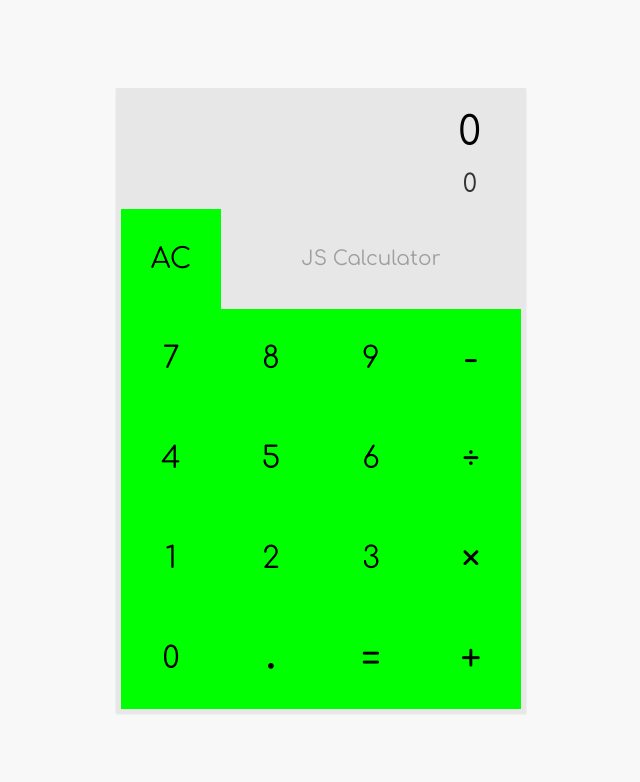
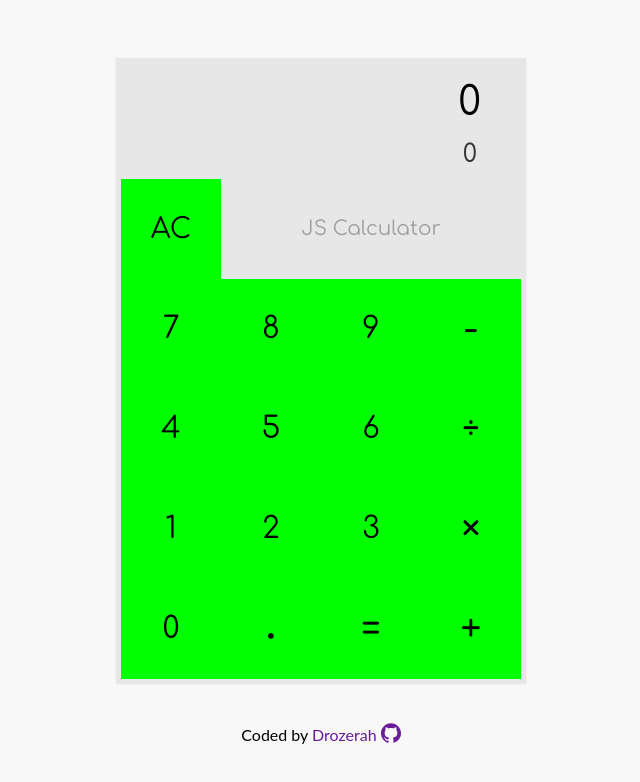
Before and after one commit to Drozerah/JavaScript_Calculator, a plain HTML site: page index.html in a window 1280 px wide. Shown: the whole page, without its empty margins (319-959 px from the left). Drawn offline with Linux system fonts and the light colour scheme.

Commit message:
Added Footer

```diff
--- a/index.html
+++ b/index.html
@@ -12,7 +12,7 @@
 </head>
 <body>
 
-    <div id="main">
+    <main>
         <ul class="calculator" id="calculator">
             <li id="display">0</li>
             <li id="sub-display">0</li>
@@ -35,7 +35,21 @@
             <li class="btn action" data-btn-action="=">=</li>
             <li class="btn action" data-btn-action="+">+</li>
         </ul>
-    </div>
+    </main>
+    <footer>
+        Coded by <a href="https://github.com/Drozerah" class="drozerah" target="_blank" title="Drozerah web développeur - trouvez moi sur GitHub">
+            <span>Drozerah</span>
+            <!--
+                Bonjour, vous recherchez un contributeur pour l'un de vos projets web
+                ou encore, pour la création de votre site internet ? N'hésitez pas à me
+                contacter, plus d'informations à mon sujet en suivant ce lien :
+                https://myproject.com/humans.txt
+            -->
+            <svg aria-labelledby="simpleicons-github-icon" role="img" viewBox="0 0 24 24" xmlns="http://www.w3.org/2000/svg">
+                <path d="M12 .297c-6.63 0-12 5.373-12 12 0 5.303 3.438 9.8 8.205 11.385.6.113.82-.258.82-.577 0-.285-.01-1.04-.015-2.04-3.338.724-4.042-1.61-4.042-1.61C4.422 18.07 3.633 17.7 3.633 17.7c-1.087-.744.084-.729.084-.729 1.205.084 1.838 1.236 1.838 1.236 1.07 1.835 2.809 1.305 3.495.998.108-.776.417-1.305.76-1.605-2.665-.3-5.466-1.332-5.466-5.93 0-1.31.465-2.38 1.235-3.22-.135-.303-.54-1.523.105-3.176 0 0 1.005-.322 3.3 1.23.96-.267 1.98-.399 3-.405 1.02.006 2.04.138 3 .405 2.28-1.552 3.285-1.23 3.285-1.23.645 1.653.24 2.873.12 3.176.765.84 1.23 1.91 1.23 3.22 0 4.61-2.805 5.625-5.475 5.92.42.36.81 1.096.81 2.22 0 1.606-.015 2.896-.015 3.286 0 .315.21.69.825.57C20.565 22.092 24 17.592 24 12.297c0-6.627-5.373-12-12-12" class="path-name"/>
+            </svg>
+        </a>
+    </footer>
 
 
     <!-- Scripts -->
--- /dev/null
+++ b/src/scss/_drozerah.scss
@@ -0,0 +1,31 @@
+/* DROZERAH */
+
+.drozerah {
+    text-decoration: none;
+    color:#333;
+}
+
+.drozerah svg {
+    width:20px;
+    height:20px;
+    display: inline-block;
+    vertical-align: -2px;
+}
+
+.drozerah path {
+    fill: #6a1b9a;
+    fill-rule: evenodd;
+}
+
+.drozerah span {
+    display: inline-block;
+    color: #6a1b9a;
+}
+
+.drozerah:hover path {
+    fill:purple;
+}
+
+.drozerah:hover span {
+    color: purple;
+}
--- a/src/scss/styles.scss
+++ b/src/scss/styles.scss
@@ -18,13 +18,14 @@ body {
     display: flex;
     justify-content: center;
     align-items: center;
+    flex-direction: column;
 }
 
 * {
     user-select: none;
 }
 
-#main {
+main {
     background-color: #E7E7E7;
     width: 400px;
     padding: 5px;
@@ -95,3 +96,11 @@ body {
 .action {
     font-size: 38px;
 }
+
+footer{
+    margin-top: 40px;
+    font-size: 16px;
+    font-family: "Lato", "Lucida Grande", "Lucida Sans Unicode", Tahoma, Sans-Serif;
+}
+
+@import "_drozerah.scss";
```
Also changed, not shown: dist/css/styles.min.css.
